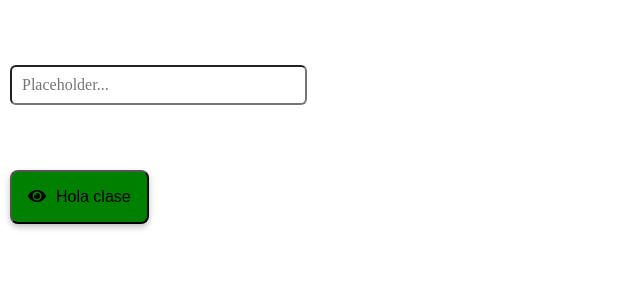
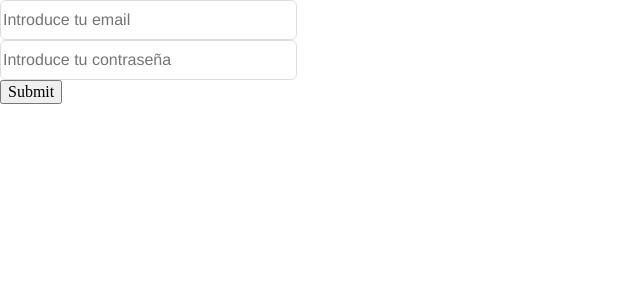
Before and after one commit to IT-Academy-BCN/ita-directory, a React (Create React App) app: page /login in a window 1280 px wide. Shown: the top 300 px of the page, without its empty margins (0-640 px from the left). Built offline with nearby package versions, Linux system fonts and the light colour scheme.

Commit message:
Input user first commit

```diff
--- a/src/App.js
+++ b/src/App.js
@@ -1,6 +1,6 @@
-import React, {useState} from "react";
-import AsyncButton from "components/units/AsyncButton/AsyncButton";
-import {faEye} from "@fortawesome/free-solid-svg-icons";
+import React from "react";
+// import AsyncButton from "components/units/AsyncButton";
+// import {faEye} from "@fortawesome/free-solid-svg-icons";
 /* import {Route, Switch} from "react-router-dom";
 import ProtectedRoute from "components/composed/ProtectedRoute";
 
@@ -16,116 +16,16 @@ import RecoverPassword from "screens/UserFlow/RecoverPassword";
 import loquesea from "components/units/AsyncButton"; */
 
 //Input
-import Input from "components/units/Input/Input"
+
 /* import axios from "axios"; */
-
+import Login from "screens/UserFlow/Login/Login";
 
 const App = () => {
-	//Button
-	const [animatedState, setAnimatedState] = useState(false);
-	const [disabled, setDisabled] = useState(false);
-	const handleClick = () => {
-		setAnimatedState(true);
-		setDisabled(true);
-		setTimeout(() => {
-			setAnimatedState(false);
-			setDisabled(false);
-		}, 5000);
-	};
-
-	// value - handleChange
-	const [value, setValue] = useState("")
-	console.log("value: ",value)
-	const handleChange =(e) => {
-	setValue(e.target.value)
-	//console.log("e.target.value: ",e.target.value)
-	}
-
-    // isDisabled - handleDisabled
-	 const [isDisabled, setIsDisabled] = useState(false);
-	//set time out
-	const handleDisabled  = () => {
-		setIsDisabled(true)
-        setTimeout(()=>{
-            setIsDisabled(false)
-        }, 3000);
-    };
-
-   /* const handleDisabled = async () => {
-        //Mi Funcion puede ser set time out, axios, fetch o try and catch
-	 setIsDisabled(true)
-		try{
-			await axios.get("mi-url", {params: {hola: "adios"}})
-			setIsDisabled(false)
-		} catch (error) {
-			setIsDisabled(false)
-			console.log(error)
-		} */
-
-	const handleFocus = () => {
-		console.log("He pinchado dentro")
-	}
-
-	const handleBlur = () => {
-		console.log("He pinchado fuera")
-	}
-
-	// Id
-	const id = (1);
-
 	return (
 		<div>
-		<Input
-			type="text"
-			value={value}
-			onChange={handleChange}
-			minlength= {5}
-			disabled={isDisabled}
-			onClick={handleDisabled}
-			onFocus={handleFocus}
-			onBlur={handleBlur}
-			placeholder="Placeholder..."
-			required={true}
-			size={20}
-			id={id}
-			name={id}
-			text=""
-			labelStyle={{display:"flex",
-			flexDirection: "column"}}
-			textStyles={{ width: 297, height: 40,
-			textAlign: "left", font:"normal normal normal 14px/32px Helvetica Neue",
-			letterSpacing: 0, color: "#4A4A4A", opacity: 1, padding: 10, marginBottom: 20, marginLeft: 10 }}
-			inputStyles={{padding: 10, marginBottom: 5, marginLeft: 10, marginTop: 5}}
-			errorText=" "
-			errorStyles={{
-				width: 258, height: 15,
-				textAlign: "left",
-				font: "italic normal normal 13px/32px Helvetica Neue",
-				letterSpacing: 0,
-				color: '#909090',
-				opacity: 1,
-				padding: 10,
-				marginBottom: 40,
-				marginLeft: 10
-			}}
-			className="success"
-		/>
-		<AsyncButton
-			text="Hola clase"
-			textStyles={{color: "black"}}
-			iconStyles={{color: "black", marginRight: 10}}
-			buttonStyles={{marginLeft: 10}}
-			icon={faEye}
-			iconPosition="left"
-			className="success"
-			onClick={handleClick}
-			animated={animatedState}
-			disabled={disabled}
-
-		/>
-
+			<Login />
 		</div>
-	/* 	<Switch>
+		/* 	<Switch>
 			Userflow
 			<Route exact path="/login" component={Login} />
 			<Route exact path="/registration" component={Registration} />
@@ -139,3 +39,14 @@ const App = () => {
 };
 
 export default App;
+
+/* const handleDisabled = async () => {
+        //Mi Funcion puede ser set time out, axios, fetch o try and catch
+	 setIsDisabled(true)
+		try{
+			await axios.get("mi-url", {params: {hola: "adios"}})
+			setIsDisabled(false)
+		} catch (error) {
+			setIsDisabled(false)
+			console.log(error)
+		} */
--- a/src/components/units/Input/Input.js
+++ b/src/components/units/Input/Input.js
@@ -1,90 +1,65 @@
-/* import { types } from '@babel/core'; */
-import React from 'react'
-// Style
+import React from "react";
+import PropTypes from "prop-types";
 import StyledInput from "./styles";
-import PropTypes from 'prop-types';
-/* import {faAsterisk} from "@fortawesome/free-solid-svg-icons";
-import {FontAwesomeIcon} from "@fortawesome/react-fontawesome"; */
-
-
 
 const Input = ({
 	type,
+	placeholder,
 	value,
 	onChange,
-    minlength,
-    disabled,
-    onKeyPress,
 	onFocus,
 	onBlur,
-    placeholder,
-    required,
-    size,
+	textStyles,
+	inputStyles,
+	labelStyles,
+	className,
 	id,
 	name,
-    text,
-    textStyles,
-    inputStyles,
-    labelStyle,
+	minlength,
+	maxlength,
+	size,
+	success,
 	errorText,
 	errorStyles,
-    className
-
+	error,
+	disabled,
 }) => {
-
-
 	return (
-        <>
-            <label style={{...labelStyle}} id={id}>
-                <span style={{...textStyles}}>{text}
-                 </span>
 		<StyledInput
 			type={type}
+			placeholder={placeholder}
 			value={value}
 			onChange={onChange}
-                minLength={minlength}
-                disabled={disabled}
-                onKeyPress={onKeyPress}
 			onFocus={onFocus}
 			onBlur={onBlur}
-                placeholder={placeholder}
-                required={required}
-                size={size}
+			className={`${className} ${error ? "error" : ""}`}
 			id={id}
 			name={name}
-                style={{...inputStyles}}
-                className={`${className} {"success"}`}
+			disabled={disabled}
 		/>
-                <span style={{...errorStyles}}
+	);
+};
 
-                >{errorText}</span>
-            </label>
-        </>
-    )
-
-    Input.propTypes ={
+Input.propTypes = {
 	type: PropTypes.string.isRequired,
+	placeholder: PropTypes.string,
 	value: PropTypes.oneOfType([PropTypes.number, PropTypes.string]),
-        onChange:PropTypes.func.isRequired,
-        minlength: PropTypes.number.isRequired,
-        disabled: PropTypes.bool.isRequired,
-        onClick:PropTypes.func.isRequired,
-        onFocus:PropTypes.func.isRequired,
-        onBlur: PropTypes.func.isRequired,
-        placeholder: PropTypes.string.isRequired,
-        required: PropTypes.bool.isRequired,
-        size: PropTypes.number.isRequired,
+	onChange: PropTypes.func.isRequired,
+	onFocus: PropTypes.func,
+	onBlur: PropTypes.func,
+	textStyles: PropTypes.oneOfType([PropTypes.object, PropTypes.string]),
+	inputStyles: PropTypes.oneOfType([PropTypes.object, PropTypes.string]),
+	labelStyles: PropTypes.oneOfType([PropTypes.object, PropTypes.string]),
+	className: PropTypes.string,
 	id: PropTypes.oneOfType([PropTypes.number, PropTypes.string]),
 	name: PropTypes.oneOfType([PropTypes.number, PropTypes.string]),
-        text: PropTypes.string.isRequired,
-        textStyles: PropTypes.oneOfType([PropTypes.number, PropTypes.string]),
-        inputStyles:PropTypes.oneOfType([PropTypes.number, PropTypes.string]),
-        labelStyles:PropTypes.oneOfType([PropTypes.number, PropTypes.string]),
-        errorText: PropTypes.string.isRequired,
-        errorStyles: PropTypes.oneOfType([PropTypes.number, PropTypes.string]),
-        className: PropTypes.string,
-    }
+	minlength: PropTypes.oneOfType([PropTypes.number, PropTypes.string]),
+	maxlength: PropTypes.oneOfType([PropTypes.number, PropTypes.string]),
+	size: PropTypes.number,
+	disabled: PropTypes.bool,
+	errorText: PropTypes.string,
+	errorStyles: PropTypes.oneOfType([PropTypes.object, PropTypes.string]),
+	error: PropTypes.bool,
+};
 
-
-}
-export default Input
+export default Input;
--- a/src/components/units/Input/styles.js
+++ b/src/components/units/Input/styles.js
@@ -1,4 +1,4 @@
-import styled, { css } from "styled-components";
+import styled from "styled-components";
 import Colors from "theme/Colors";
 
 const StyledInput = styled.input`
@@ -8,17 +8,18 @@ const StyledInput = styled.input`
 	height: 40px;
 	border-radius: 6px;
 	opacity: 1;
-    &.success{
-        background: #FFFFFF 0% 0% no-repeat padding-box;
-        border: 1px solid "#DDDDDD";
+	outline: none;
+	border: 1px solid #dddddd;
+	text-align: left;
+	font: normal normal normal 16px/32px Helvetica Neue;
+	letter-spacing: 0px;
+	color: #393939;
+	opacity: 1;
 
-    }
-   &.registration {
-    background: #E7EBF0 0% 0% no-repeat padding-box;
-   }
 	&.error {
 		border: 1px solid ${Colors.redColor};
+		color: #7d868b;
 	}
-    ` ;
+`;
 
 export default StyledInput;
--- a/src/screens/UserFlow/Login/Login.js
+++ b/src/screens/UserFlow/Login/Login.js
@@ -1,19 +1,97 @@
 import React, {useState} from "react";
-import {logout} from "utils";
+// import {logout} from "utils";
 
-// Styles
-import Colors from "theme/Colors";
+// components
+import Input from "components/units/Input/Input";
+
+const validateEmail = (email) => {
+	const re = /^(([^<>()[\]\\.,;:\s@"]+(\.[^<>()[\]\\.,;:\s@"]+)*)|(".+"))@((\[[0-9]{1,3}\.[0-9]{1,3}\.[0-9]{1,3}\.[0-9]{1,3}\])|(([a-zA-Z\-0-9]+\.)+[a-zA-Z]{2,}))$/;
+	return re.test(String(email).toLowerCase());
+};
+
+//checks 1 letter, 1 number, length greater than 3.
+const validatePassword = (password) => {
+	var re = /[a-z]\d|\d[a-z]/i;
+	return re.test(password) && password.length > 3;
+};
 
 const Login = () => {
-	const [nombreUsuario, setNombreUsuario] = useState("");
+	//Button
+	const [disabled, setDisabled] = useState(false);
+	const handleClick = () => {
+		setDisabled(true);
+		setTimeout(() => {
+			setDisabled(false);
+		}, 5000);
+	};
 
-	const pinchadoBoton = () => {
-		setNombreUsuario("Kevin");
+	// value - handleChange
+	const [isEmailError, setIsEmailError] = useState(false);
+	const [emailValue, setEmailValue] = useState("");
+	const [isPassError, setIsPassError] = useState(false);
+	const [passValue, setPassValue] = useState("");
+
+	console.log(`value:  ${emailValue}`);
+	console.log(`value:  ${passValue}`);
+
+	const handleInputOnChange = (e) => {
+		const val = e.target.value;
+		const isEmail = validateEmail(val);
+		setEmailValue(val);
+		setIsEmailError(!isEmail);
+	};
+
+	const handleInputPassOnChange = (e) => {
+		const valPass = e.target.value;
+		const isPass = validatePassword(valPass);
+		setPassValue(valPass);
+		setIsPassError(!isPass);
+	};
+
+	console.log(isEmailError);
+	console.log(isPassError);
+
+	const handleFocus = () => {
+		console.log("He pinchado dentro");
+	};
+
+	const handleBlur = () => {
+		console.log("He pinchado fuera");
 	};
 
 	return (
-		<div style={{backgroundColor: Colors.mainColor}}>
-			Pantalla de Login para {nombreUsuario}
+		<div>
+			<form>
+				<label htmlFor="emailName"></label>
+				<Input
+					type="email"
+					placeholder="Introduce tu email"
+					value={emailValue}
+					onChange={handleInputOnChange}
+					onFocus={handleFocus}
+					onBlur={handleBlur}
+					id="emailName"
+					name="emailName"
+					error={isEmailError}
+					disabled={disabled}
+				/>
+				<br></br>
+				<label htmlFor="passName"></label>
+				<Input
+					type="password"
+					placeholder="Introduce tu contraseña"
+					value={passValue}
+					onChange={handleInputPassOnChange}
+					onFocus={handleFocus}
+					onBlur={handleBlur}
+					id="passName"
+					name="passName"
+					error={isPassError}
+					disabled={disabled}
+				/>
+				<br></br>
+				<button onClick={handleClick}>Submit</button>
+			</form>
 		</div>
 	);
 };
--- /dev/null
+++ b/src/screens/UserFlow/Login/styles.js
@@ -0,0 +1,4 @@
+import styled from "styled-components";
+import Colors from "theme/Colors";
+
+const StyledForm = styled.form``;
```
Also changed, not shown: src/utils/index.js (+8 -8 lines), 1 other file (tests, documents, lock files or other folders). Lines whose indentation alone changed are shown as unchanged.
